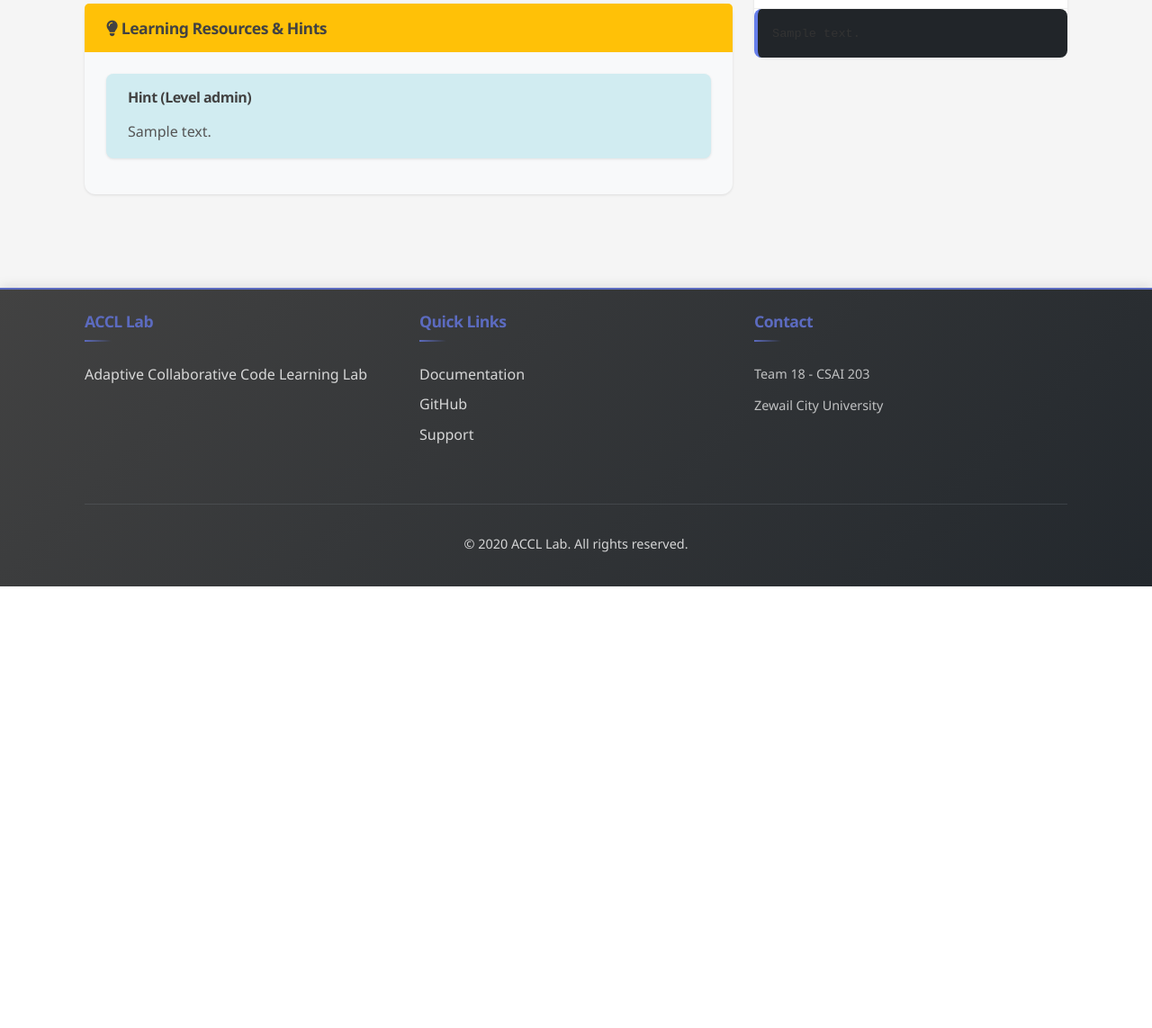
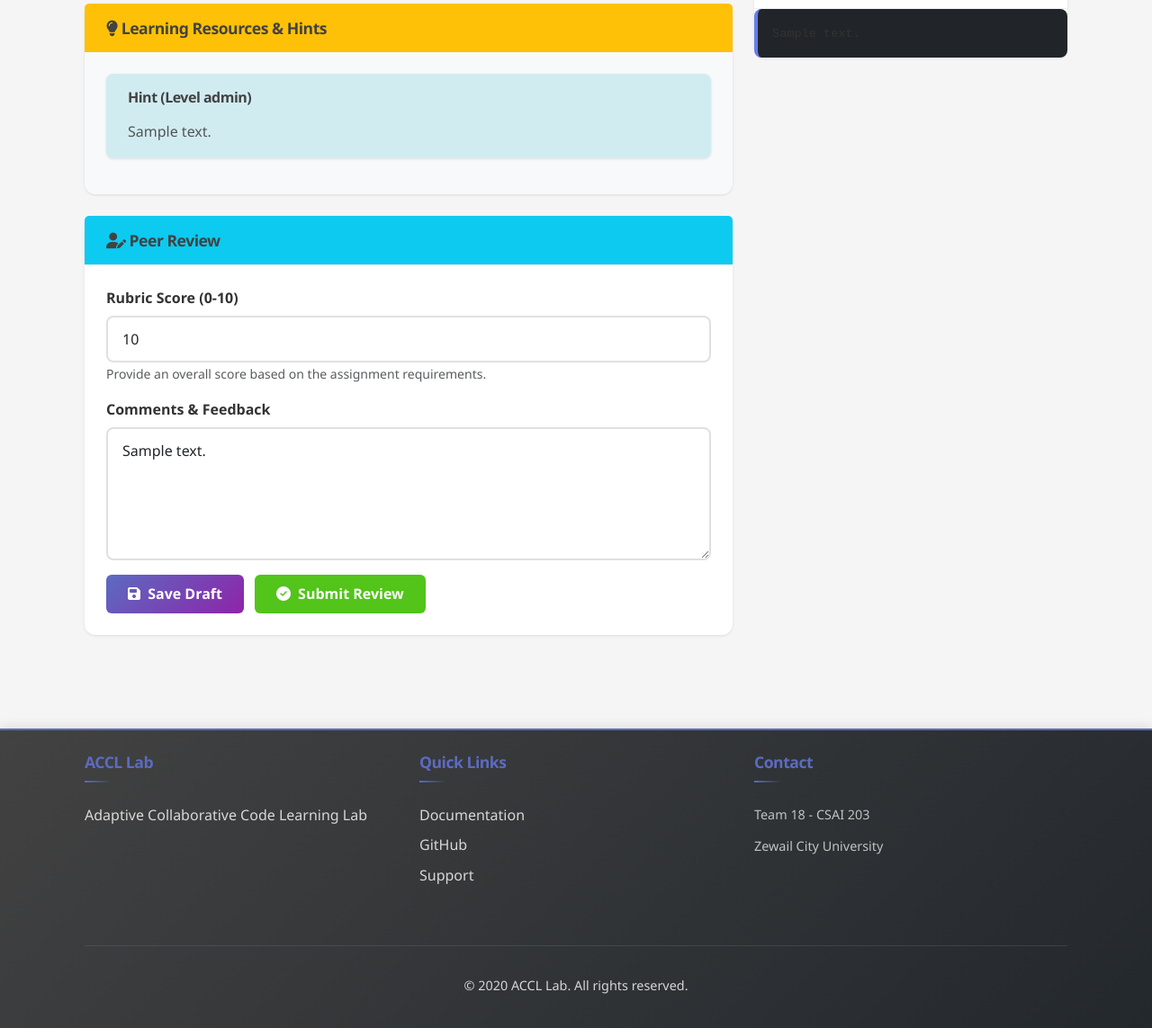
Before and after one commit to amr-yasser226/adaptive-code-lab, a Flask app: template src/web/templates/submission_results.html in a window 1280 px wide. Shown: the part 898-2041 px from the top of the page at 90% size. Before the commit the page ends 1550 px from the top, so only its background shows below. Run offline with Flask 3, Linux system fonts and the light colour scheme; the template is opened without the code that fills it: most values are stand-ins (such as "Sample title", 1, 10 or a date in 2020); some libraries are stand-ins or nearby versions.

Commit message:
Fix notifications, enrollment UI, and peer review functionality

```diff
--- a/src/web/routes/course.py
+++ b/src/web/routes/course.py
@@ -24,9 +24,9 @@ def list_courses():
             instructor_service = get_service('instructor_service')
             courses = instructor_service.list_instructor_courses(user_id)
         elif role == 'student':
-            # Show all published courses that are available for enrollment
+            # Show all courses that are available for enrollment (published or active)
             courses = course_repo.list_all()
-            courses = [c for c in courses if c.status == 'published']
+            courses = [c for c in courses if c.status in ['published', 'active']]
             # Also fetch enrollment status for each course to show "Enrolled" badge
             enrollments = enrollment_repo.list_by_student(user_id)
             enrolled_course_ids = {e.get_course_id() for e in enrollments if e.status == 'enrolled'}
--- a/src/web/templates/submission_results.html
+++ b/src/web/templates/submission_results.html
@@ -149,6 +149,63 @@
             </div>
         </div>
         {% endif %}
+
+        <!-- Peer Review Form (for assigned reviewers) -->
+        {% if assigned_review and not is_owner %}
+        <div class="card mb-4 border-0 shadow-sm">
+            <div class="card-header bg-info text-white">
+                <h5 class="mb-0"><i class="fas fa-user-edit"></i> Peer Review</h5>
+            </div>
+            <div class="card-body">
+                <form
+                    action="{{ url_for('peer_review.update_review' if assigned_review.rubric_score or assigned_review.comments else 'peer_review.create_review', submission_id=submission.get_id()) }}"
+                    method="POST">
+                    <input type="hidden" name="csrf_token" value="{{ csrf_token() }}" />
+
+                    <div class="mb-3">
+                        <label class="form-label font-weight-bold">Rubric Score (0-10)</label>
+                        <input type="number" name="rubric_score" class="form-control" min="0" max="10" step="1"
+                            value="{{ assigned_review.rubric_score if assigned_review.rubric_score is number else '' }}"
+                            required>
+                        <small class="text-muted">Provide an overall score based on the assignment requirements.</small>
+                    </div>
+
+                    <div class="mb-3">
+                        <label class="form-label font-weight-bold">Comments & Feedback</label>
+                        <textarea name="comments" class="form-control" rows="5"
+                            placeholder="What did they do well? What could be improved?"
+                            required>{{ assigned_review.comments or '' }}</textarea>
+                    </div>
+
+                    <div class="d-flex gap-2">
+                        <button type="submit" class="btn btn-primary px-4">
+                            <i class="fas fa-save me-1"></i> Save Draft
+                        </button>
+                        {% if not assigned_review.is_submitted %}
+                        <button type="submit" form="submitReviewForm" class="btn btn-success px-4" {{ 'disabled' if
+                            assigned_review.rubric_score is none or not assigned_review.comments }}>
+                            <i class="fas fa-check-circle me-1"></i> Submit Review
+                        </button>
+                        {% endif %}
+                    </div>
+                </form>
+
+                {% if not assigned_review.is_submitted %}
+                <form id="submitReviewForm"
+                    action="{{ url_for('peer_review.submit_review', submission_id=submission.get_id()) }}" method="POST"
+                    style="display:none;">
+                    <input type="hidden" name="csrf_token" value="{{ csrf_token() }}" />
+                </form>
+                {% endif %}
+
+                {% if assigned_review.is_submitted %}
+                <div class="alert alert-success mt-3 mb-0">
+                    <i class="fas fa-check-double me-2"></i> This review has been submitted and can no longer be edited.
+                </div>
+                {% endif %}
+            </div>
+        </div>
+        {% endif %}
     </div>
 
     <!-- Sidebar Column -->
```
Also changed, not shown: src/core/entities/notification.py (+11 -1 lines), src/core/entities/peer_review.py (+33 -21 lines), src/web/routes/student.py (+9 -2 lines), src/web/templates/courses/list.html (+12 -2 lines).
